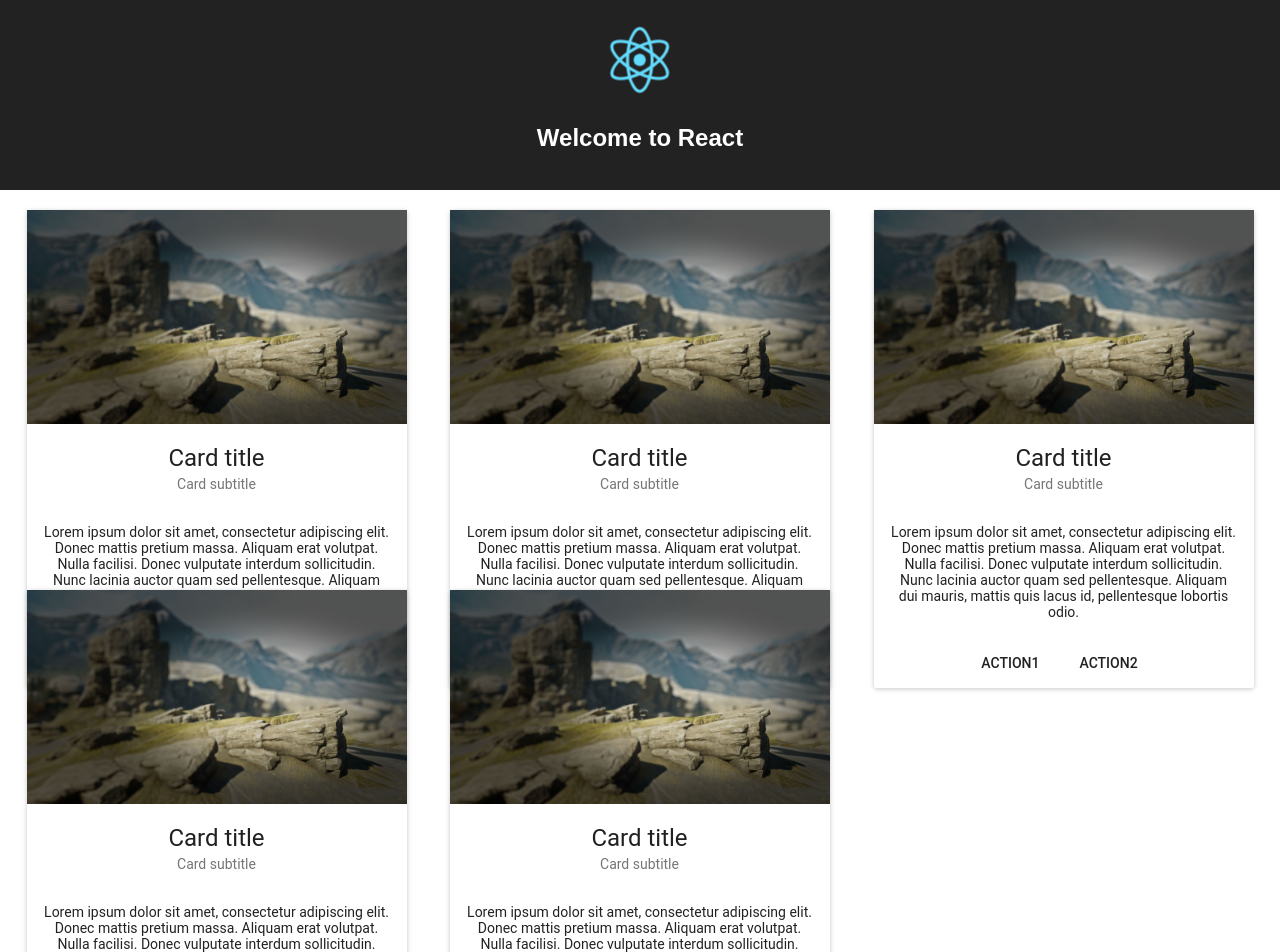
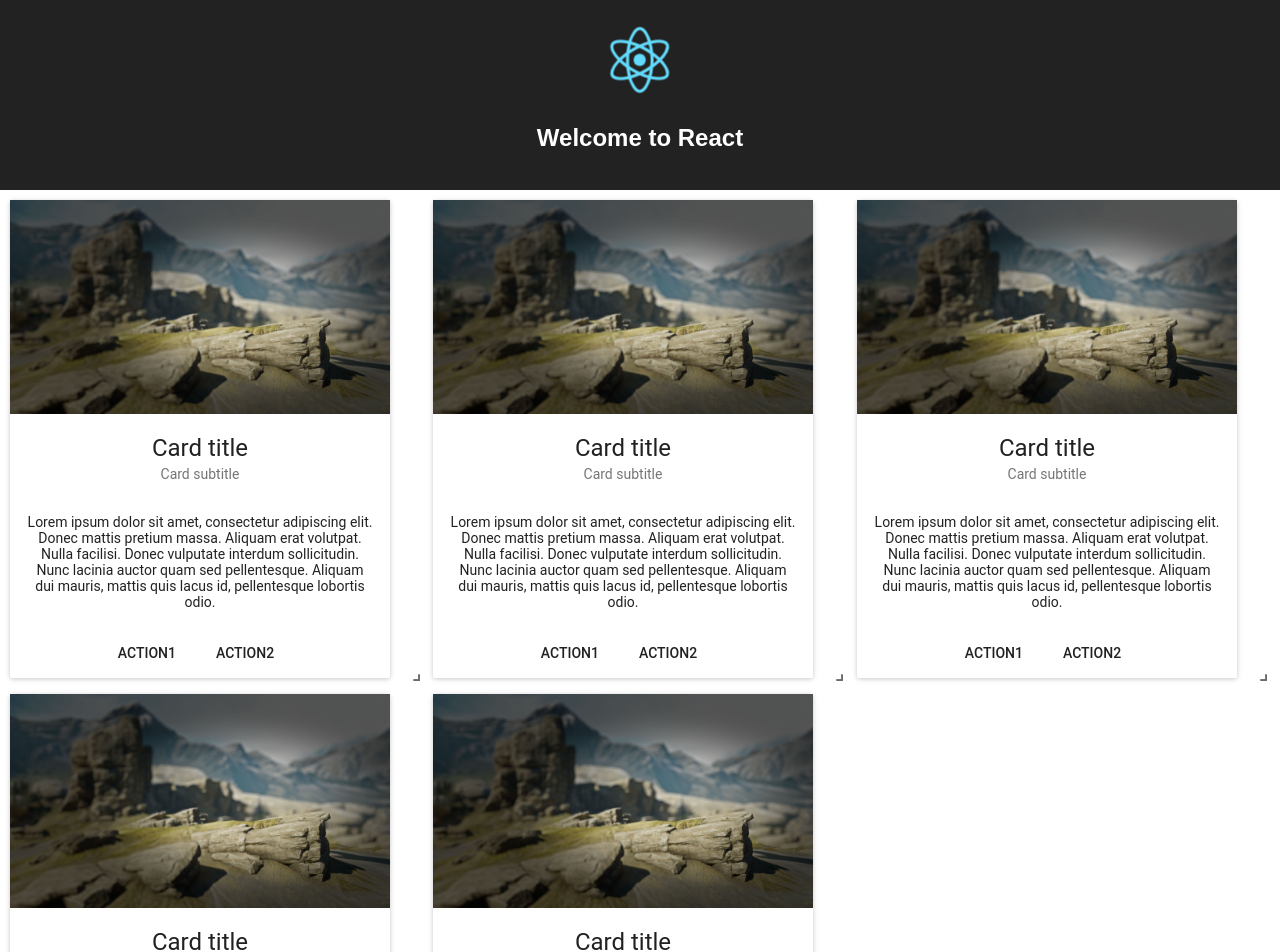
Before and after one commit to RayBenefield/CAPI-Website, a React (Create React App) app: page / in a window 1280 px wide. Shown: the top 952 px of the page. Built offline with nearby package versions, Linux system fonts and the light colour scheme; the HTML template or start-up script is replaced by a standard one.

Commit message:
Refactored out the MapCard component.

```diff
--- a/package.json
+++ b/package.json
@@ -11,7 +11,8 @@
     "react": "^15.3.2",
     "react-dom": "^15.3.2",
     "react-grid-layout": "^0.13.9",
-    "react-tap-event-plugin": "^1.0.0"
+    "react-tap-event-plugin": "^1.0.0",
+    "underscore": "^1.8.3"
   },
   "scripts": {
     "start": "react-scripts start",
--- a/src/Layout/Content/Content.css
+++ b/src/Layout/Content/Content.css
@@ -3,8 +3,8 @@
 }
 
 .card {
-    display: inline-block;
-    margin: 10px;
+    /*display: inline-block;*/
+    /*margin: 10px;*/
     width: 380px;
 }
 
--- /dev/null
+++ b/src/Layout/Content/MapCard.js
@@ -0,0 +1,32 @@
+import _ from 'underscore';
+import React from 'react';
+import { Card, CardActions, CardMedia, CardTitle, CardText } from 'material-ui/Card';
+import FlatButton from 'material-ui/FlatButton';
+import mapImg from './alpine.jpg';
+
+const MapCard = (props) => {
+    const cardProps = _.omit(props, 'children');
+    return (
+        <div {...cardProps}>
+            <Card className="card">
+                <CardMedia>
+                    <img src={mapImg} alt='nature' />
+                </CardMedia>
+                <CardTitle title="Card title" subtitle="Card subtitle" />
+                <CardText>
+                    Lorem ipsum dolor sit amet, consectetur adipiscing elit.
+                    Donec mattis pretium massa. Aliquam erat volutpat. Nulla facilisi.
+                    Donec vulputate interdum sollicitudin. Nunc lacinia auctor quam sed pellentesque.
+                    Aliquam dui mauris, mattis quis lacus id, pellentesque lobortis odio.
+                </CardText>
+                <CardActions>
+                    <FlatButton label="Action1" />
+                    <FlatButton label="Action2" />
+                </CardActions>
+            </Card>
+            {props.children}
+        </div>
+    )
+};
+
+export default MapCard;
--- a/src/Layout/Content/index.js
+++ b/src/Layout/Content/index.js
@@ -1,10 +1,8 @@
 import React from 'react';
 import { Responsive, WidthProvider } from 'react-grid-layout';
-import { Card, CardActions, CardMedia, CardTitle, CardText } from 'material-ui/Card';
-import FlatButton from 'material-ui/FlatButton';
 import './Content.css';
 import layouts from './layouts';
-import mapImg from './alpine.jpg';
+import MapCard from './MapCard';
 
 const ResponsiveReactGridLayout = WidthProvider(Responsive);
 
@@ -17,96 +15,11 @@ const Content = () => (
         cols={{lg: 10, md: 8, sm: 6, xs: 4, xxs: 2}}
         rowHeight={28}
     >
-        <div key={'a'}>
-            <Card className="card">
-                <CardMedia>
-                    <img src={mapImg} alt='nature' />
-                </CardMedia>
-                <CardTitle title="Card title" subtitle="Card subtitle" />
-                <CardText>
-                    Lorem ipsum dolor sit amet, consectetur adipiscing elit.
-                    Donec mattis pretium massa. Aliquam erat volutpat. Nulla facilisi.
-                    Donec vulputate interdum sollicitudin. Nunc lacinia auctor quam sed pellentesque.
-                    Aliquam dui mauris, mattis quis lacus id, pellentesque lobortis odio.
-                </CardText>
-                <CardActions>
-                    <FlatButton label="Action1" />
-                    <FlatButton label="Action2" />
-                </CardActions>
-            </Card>
-        </div>
-        <div key={'b'}>
-            <Card className="card">
-                <CardMedia>
-                    <img src={mapImg} alt='nature' />
-                </CardMedia>
-                <CardTitle title="Card title" subtitle="Card subtitle" />
-                <CardText>
-                    Lorem ipsum dolor sit amet, consectetur adipiscing elit.
-                    Donec mattis pretium massa. Aliquam erat volutpat. Nulla facilisi.
-                    Donec vulputate interdum sollicitudin. Nunc lacinia auctor quam sed pellentesque.
-                    Aliquam dui mauris, mattis quis lacus id, pellentesque lobortis odio.
-                </CardText>
-                <CardActions>
-                    <FlatButton label="Action1" />
-                    <FlatButton label="Action2" />
-                </CardActions>
-            </Card>
-        </div>
-        <div key={'c'}>
-            <Card key={'c'} className="card">
-                <CardMedia>
-                    <img src={mapImg} alt='nature' />
-                </CardMedia>
-                <CardTitle title="Card title" subtitle="Card subtitle" />
-                <CardText>
-                    Lorem ipsum dolor sit amet, consectetur adipiscing elit.
-                    Donec mattis pretium massa. Aliquam erat volutpat. Nulla facilisi.
-                    Donec vulputate interdum sollicitudin. Nunc lacinia auctor quam sed pellentesque.
-                    Aliquam dui mauris, mattis quis lacus id, pellentesque lobortis odio.
-                </CardText>
-                <CardActions>
-                    <FlatButton label="Action1" />
-                    <FlatButton label="Action2" />
-                </CardActions>
-            </Card>
-        </div>
-        <div key={'d'}>
-            <Card className="card">
-                <CardMedia>
-                    <img src={mapImg} alt='nature' />
-                </CardMedia>
-                <CardTitle title="Card title" subtitle="Card subtitle" />
-                <CardText>
-                    Lorem ipsum dolor sit amet, consectetur adipiscing elit.
-                    Donec mattis pretium massa. Aliquam erat volutpat. Nulla facilisi.
-                    Donec vulputate interdum sollicitudin. Nunc lacinia auctor quam sed pellentesque.
-                    Aliquam dui mauris, mattis quis lacus id, pellentesque lobortis odio.
-                </CardText>
-                <CardActions>
-                    <FlatButton label="Action1" />
-                    <FlatButton label="Action2" />
-                </CardActions>
-            </Card>
-        </div>
-        <div key={'e'}>
-            <Card className="card">
-                <CardMedia>
-                    <img src={mapImg} alt='nature' />
-                </CardMedia>
-                <CardTitle title="Card title" subtitle="Card subtitle" />
-                <CardText>
-                    Lorem ipsum dolor sit amet, consectetur adipiscing elit.
-                    Donec mattis pretium massa. Aliquam erat volutpat. Nulla facilisi.
-                    Donec vulputate interdum sollicitudin. Nunc lacinia auctor quam sed pellentesque.
-                    Aliquam dui mauris, mattis quis lacus id, pellentesque lobortis odio.
-                </CardText>
-                <CardActions>
-                    <FlatButton label="Action1" />
-                    <FlatButton label="Action2" />
-                </CardActions>
-            </Card>
-        </div>
+        <MapCard key={'a'} />
+        <MapCard key={'b'} />
+        <MapCard key={'c'} />
+        <MapCard key={'d'} />
+        <MapCard key={'e'} />
     </ResponsiveReactGridLayout>
 );
 
--- a/src/Layout/Content/layouts.js
+++ b/src/Layout/Content/layouts.js
@@ -1,41 +1,41 @@
 const lgLayout = [
-    {i: 'a', x: 0, y: 0, w: 2, h: 10, static: true},
-    {i: 'b', x: 2, y: 0, w: 2, h: 10, static: true},
-    {i: 'c', x: 4, y: 0, w: 2, h: 10, static: true},
-    {i: 'd', x: 6, y: 0, w: 2, h: 10, static: true},
-    {i: 'e', x: 8, y: 0, w: 2, h: 10, static: true},
+    {i: 'a', x: 0, y: 0, w: 2, h: 13},
+    {i: 'b', x: 2, y: 0, w: 2, h: 13},
+    {i: 'c', x: 4, y: 0, w: 2, h: 13},
+    {i: 'd', x: 6, y: 0, w: 2, h: 13},
+    {i: 'e', x: 8, y: 0, w: 2, h: 13},
 ];
 
 const mdLayout = [
-    {i: 'a', x: 0, y: 0, w: 2, h: 10, static: true},
-    {i: 'b', x: 2, y: 0, w: 2, h: 10, static: true},
-    {i: 'c', x: 4, y: 0, w: 2, h: 10, static: true},
-    {i: 'd', x: 6, y: 0, w: 2, h: 10, static: true},
-    {i: 'e', x: 0, y: 10, w: 2, h: 10, static: true},
+    {i: 'a', x: 0, y: 0, w: 2, h: 13},
+    {i: 'b', x: 2, y: 0, w: 2, h: 13},
+    {i: 'c', x: 4, y: 0, w: 2, h: 13},
+    {i: 'd', x: 6, y: 0, w: 2, h: 13},
+    {i: 'e', x: 0, y: 10, w: 2, h: 13},
 ];
 
 const smLayout = [
-    {i: 'a', x: 0, y: 0, w: 2, h: 10, static: true},
-    {i: 'b', x: 2, y: 0, w: 2, h: 10, static: true},
-    {i: 'c', x: 4, y: 0, w: 2, h: 10, static: true},
-    {i: 'd', x: 0, y: 10, w: 2, h: 10, static: true},
-    {i: 'e', x: 2, y: 10, w: 2, h: 10, static: true},
+    {i: 'a', x: 0, y: 0, w: 2, h: 13},
+    {i: 'b', x: 2, y: 0, w: 2, h: 13},
+    {i: 'c', x: 4, y: 0, w: 2, h: 13},
+    {i: 'd', x: 0, y: 10, w: 2, h: 13},
+    {i: 'e', x: 2, y: 10, w: 2, h: 13},
 ];
 
 const xsLayout = [
-    {i: 'a', x: 0, y: 0, w: 2, h: 10, static: true},
-    {i: 'b', x: 2, y: 0, w: 2, h: 10, static: true},
-    {i: 'c', x: 0, y: 10, w: 2, h: 10, static: true},
-    {i: 'd', x: 2, y: 10, w: 2, h: 10, static: true},
-    {i: 'e', x: 0, y: 20, w: 2, h: 10, static: true},
+    {i: 'a', x: 0, y: 0, w: 2, h: 13},
+    {i: 'b', x: 2, y: 0, w: 2, h: 13},
+    {i: 'c', x: 0, y: 10, w: 2, h: 13},
+    {i: 'd', x: 2, y: 10, w: 2, h: 13},
+    {i: 'e', x: 0, y: 20, w: 2, h: 13},
 ];
 
 const xxsLayout = [
-    {i: 'a', x: 0, y: 0, w: 2, h: 10, static: true},
-    {i: 'b', x: 0, y: 10, w: 2, h: 10, static: true},
-    {i: 'c', x: 0, y: 20, w: 2, h: 10, static: true},
-    {i: 'd', x: 0, y: 30, w: 2, h: 10, static: true},
-    {i: 'e', x: 0, y: 40, w: 2, h: 10, static: true},
+    {i: 'a', x: 0, y: 0, w: 2, h: 13},
+    {i: 'b', x: 0, y: 10, w: 2, h: 13},
+    {i: 'c', x: 0, y: 20, w: 2, h: 13},
+    {i: 'd', x: 0, y: 30, w: 2, h: 13},
+    {i: 'e', x: 0, y: 40, w: 2, h: 13},
 ];
 
 const layouts = {
```
Also changed, not shown: .eslintrc.json.
